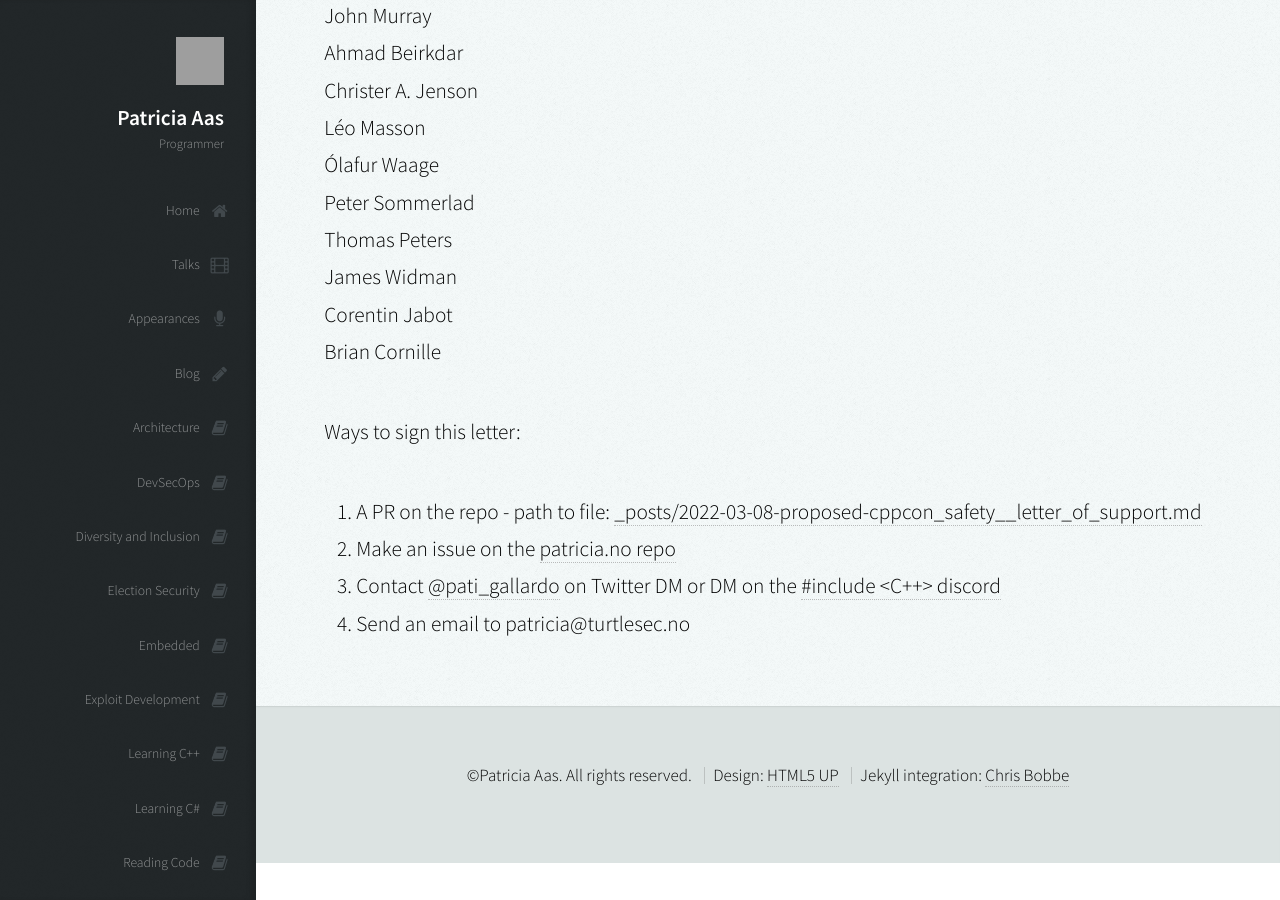
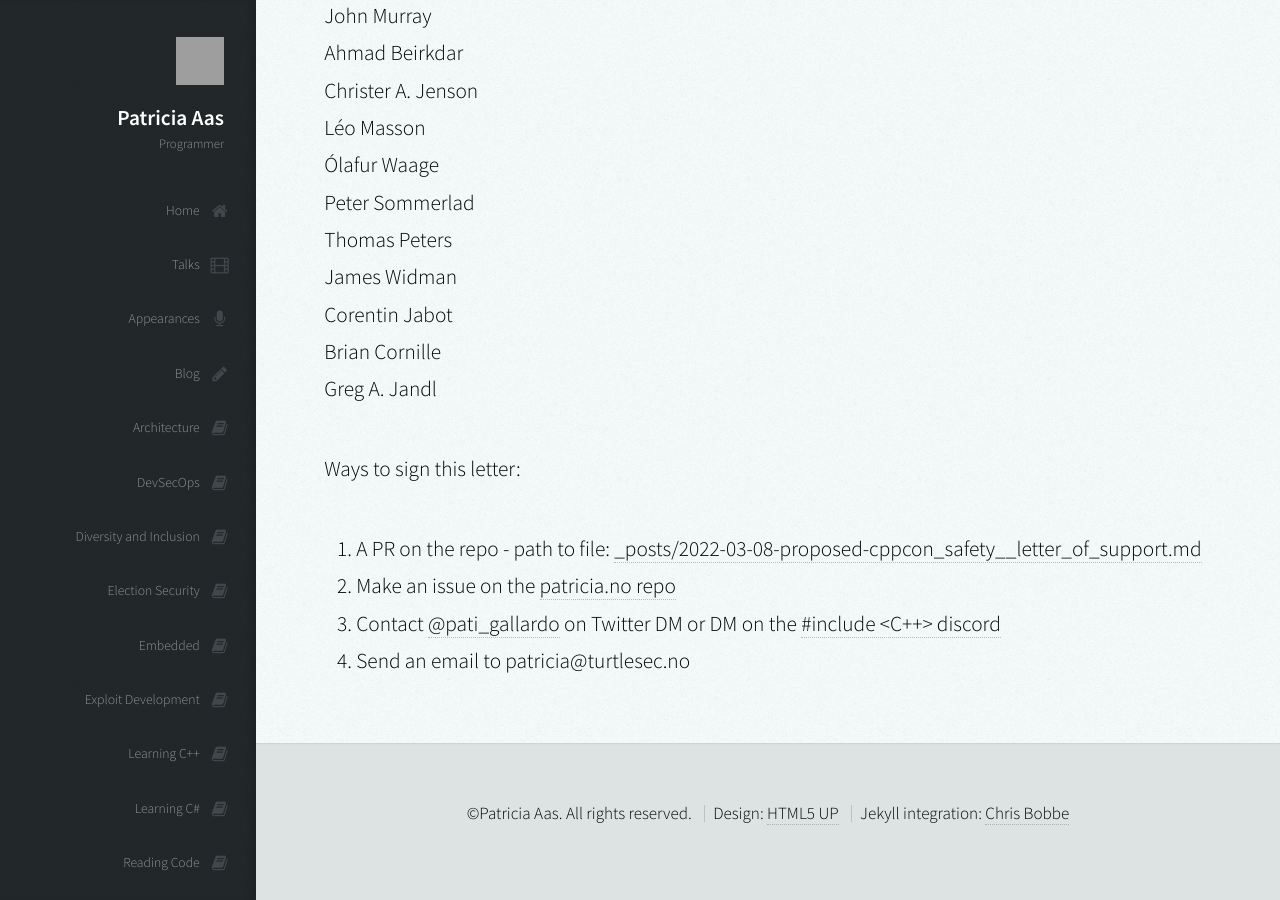
Before and after one commit to patricia-gallardo/patricia-gallardo.github.io, a Jekyll site: the page built from _posts/2022-03-08-proposed-cppcon_safety__letter_of_support.md, in a window 1280 px wide and 900 px high, scrolled down 707 px. Built offline with Jekyll 4.4.1, drawn with Linux system fonts in a browser that asks for light colours; nearby versions of some CDN libraries; grey boxes are pictures that could not be loaded.

Commit message:
Update 2022-03-08-proposed-cppcon_safety__letter_of_support.md
Add signature of support.

```diff
--- a/_posts/2022-03-08-proposed-cppcon_safety__letter_of_support.md
+++ b/_posts/2022-03-08-proposed-cppcon_safety__letter_of_support.md
@@ -28,6 +28,7 @@ Thomas Peters <br>
 James Widman <br>
 Corentin Jabot <br>
 Brian Cornille <br>
+Greg A. Jandl <br>
 
 Ways to sign this letter:
 1. A PR on the repo - path to file: [_posts/2022-03-08-proposed-cppcon_safety__letter_of_support.md][4]
```
